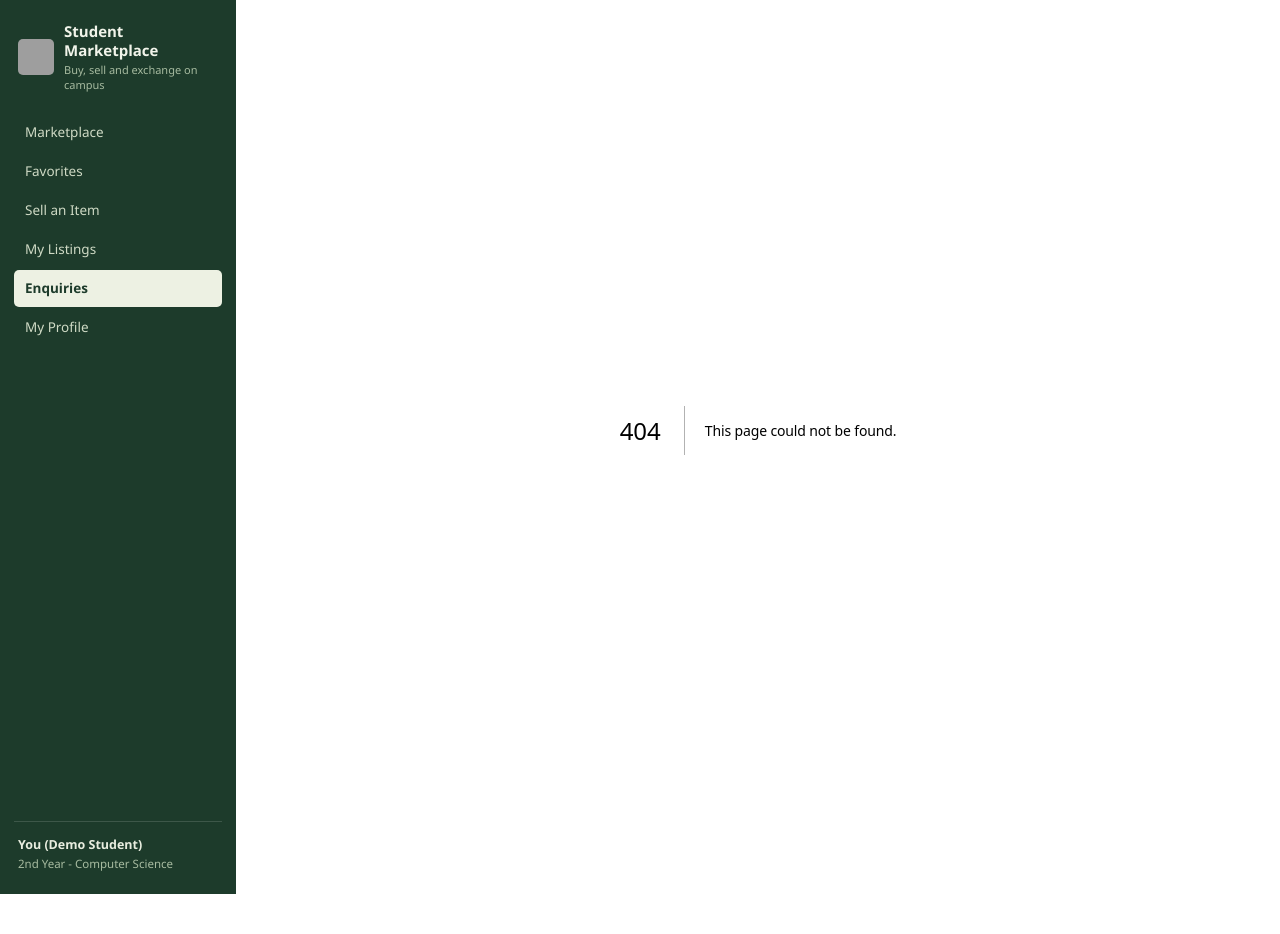
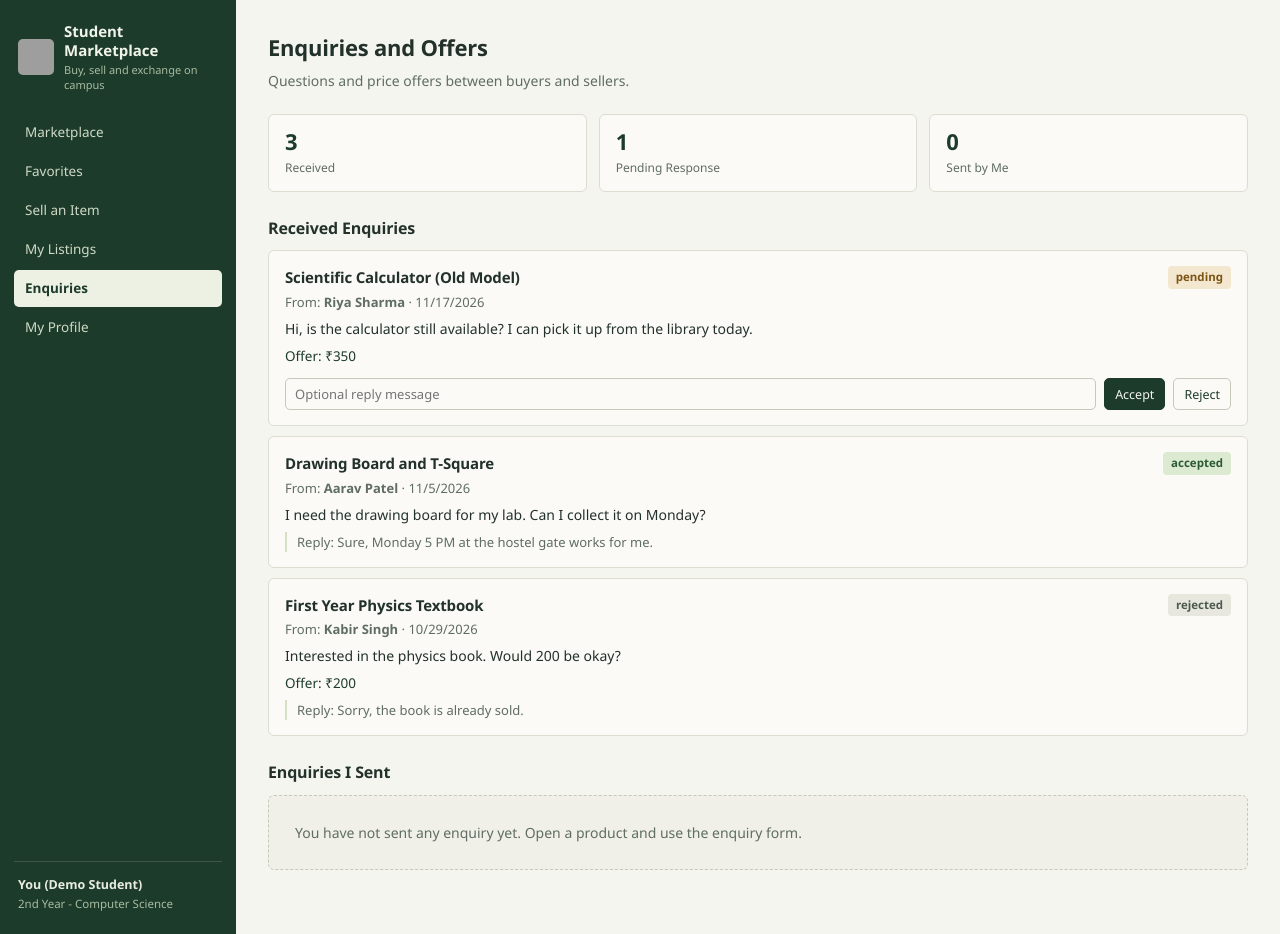
Before and after one commit to HARSHILL2023/student-second-hand-marketplace, a Next.js app: page /enquiries in a window 1280 px wide. Before the commit this address had no page. Before the commit the page ends 894 px from the top, so only its background shows below. Built offline with nearby package versions, Linux system fonts and the light colour scheme; grey boxes are pictures that could not be loaded.

Commit message:
feat: implement enquiry management

```diff
--- /dev/null
+++ b/app/enquiries/page.js
@@ -0,0 +1,161 @@
+"use client";
+
+import { useState } from "react";
+import Link from "next/link";
+import { CURRENT_USER_ID } from "@/lib/data";
+import { respondToEnquiry, useMarketplace } from "@/lib/store";
+
+// One enquiry card. Used for both received and sent enquiries.
+function EnquiryCard({ enquiry, product, received, onRespond }) {
+  const [reply, setReply] = useState("");
+
+  function handleRespond(status) {
+    const note =
+      reply.trim() !== ""
+        ? reply.trim()
+        : status === "accepted"
+        ? "Offer accepted. Please collect the item at the decided time."
+        : "Sorry, I cannot accept this offer.";
+
+    onRespond(enquiry.id, status, note);
+  }
+
+  return (
+    <article className="enquiry">
+      <div className="enquiry-head">
+        <div>
+          <h3>
+            {product ? (
+              <Link href={"/products/" + product.id}>{product.name}</Link>
+            ) : (
+              "Deleted listing"
+            )}
+          </h3>
+          <p className="muted" style={{ margin: 0 }}>
+            From: <strong>{enquiry.buyerName}</strong> &middot;{" "}
+            {new Date(enquiry.createdAt).toLocaleDateString()}
+          </p>
+        </div>
+
+        <span className={"badge status-" + enquiry.status}>{enquiry.status}</span>
+      </div>
+
+      <p className="enquiry-message">{enquiry.message}</p>
+
+      {enquiry.offer !== null && <p className="enquiry-offer">Offer: ₹{enquiry.offer}</p>}
+
+      {enquiry.response && <p className="enquiry-reply">Reply: {enquiry.response}</p>}
+
+      {received && enquiry.status === "pending" && (
+        <div className="enquiry-actions">
+          <input
+            className="input"
+            type="text"
+            placeholder="Optional reply message"
+            aria-label="Reply message"
+            value={reply}
+            onChange={(event) => setReply(event.target.value)}
+          />
+          <button
+            type="button"
+            className="btn btn-small"
+            onClick={() => handleRespond("accepted")}
+          >
+            Accept
+          </button>
+          <button
+            type="button"
+            className="btn btn-small btn-outline"
+            onClick={() => handleRespond("rejected")}
+          >
+            Reject
+          </button>
+        </div>
+      )}
+    </article>
+  );
+}
+
+export default function EnquiriesPage() {
+  const { data, update } = useMarketplace();
+
+  if (!data) {
+    return <p className="loading">Loading enquiries...</p>;
+  }
+
+  const myProductIds = data.products
+    .filter((product) => product.sellerId === CURRENT_USER_ID)
+    .map((product) => product.id);
+
+  // Enquiries that other students sent on my listings.
+  const received = data.enquiries.filter(
+    (enquiry) => myProductIds.includes(enquiry.productId) && enquiry.buyerId !== CURRENT_USER_ID
+  );
+
+  // Enquiries that I sent to other sellers.
+  const sent = data.enquiries.filter((enquiry) => enquiry.buyerId === CURRENT_USER_ID);
+
+  const pendingCount = received.filter((enquiry) => enquiry.status === "pending").length;
+
+  function findProduct(productId) {
+    return data.products.find((product) => product.id === productId);
+  }
+
+  function handleRespond(enquiryId, status, response) {
+    respondToEnquiry(update, enquiryId, status, response);
+  }
+
+  return (
+    <div>
+      <h2>Enquiries and Offers</h2>
+      <p className="page-intro">Questions and price offers between buyers and sellers.</p>
+
+      <div className="stats">
+        <div className="stat">
+          <strong>{received.length}</strong>
+          <span>Received</span>
+        </div>
+        <div className="stat">
+          <strong>{pendingCount}</strong>
+          <span>Pending Response</span>
+        </div>
+        <div className="stat">
+          <strong>{sent.length}</strong>
+          <span>Sent by Me</span>
+        </div>
+      </div>
+
+      <h3>Received Enquiries</h3>
+      {received.length === 0 ? (
+        <div className="empty">No enquiries received yet.</div>
+      ) : (
+        received.map((enquiry) => (
+          <EnquiryCard
+            key={enquiry.id}
+            enquiry={enquiry}
+            product={findProduct(enquiry.productId)}
+            received={true}
+            onRespond={handleRespond}
+          />
+        ))
+      )}
+
+      <h3>Enquiries I Sent</h3>
+      {sent.length === 0 ? (
+        <div className="empty">
+          You have not sent any enquiry yet. Open a product and use the enquiry form.
+        </div>
+      ) : (
+        sent.map((enquiry) => (
+          <EnquiryCard
+            key={enquiry.id}
+            enquiry={enquiry}
+            product={findProduct(enquiry.productId)}
+            received={false}
+            onRespond={handleRespond}
+          />
+        ))
+      )}
+    </div>
+  );
+}
```
